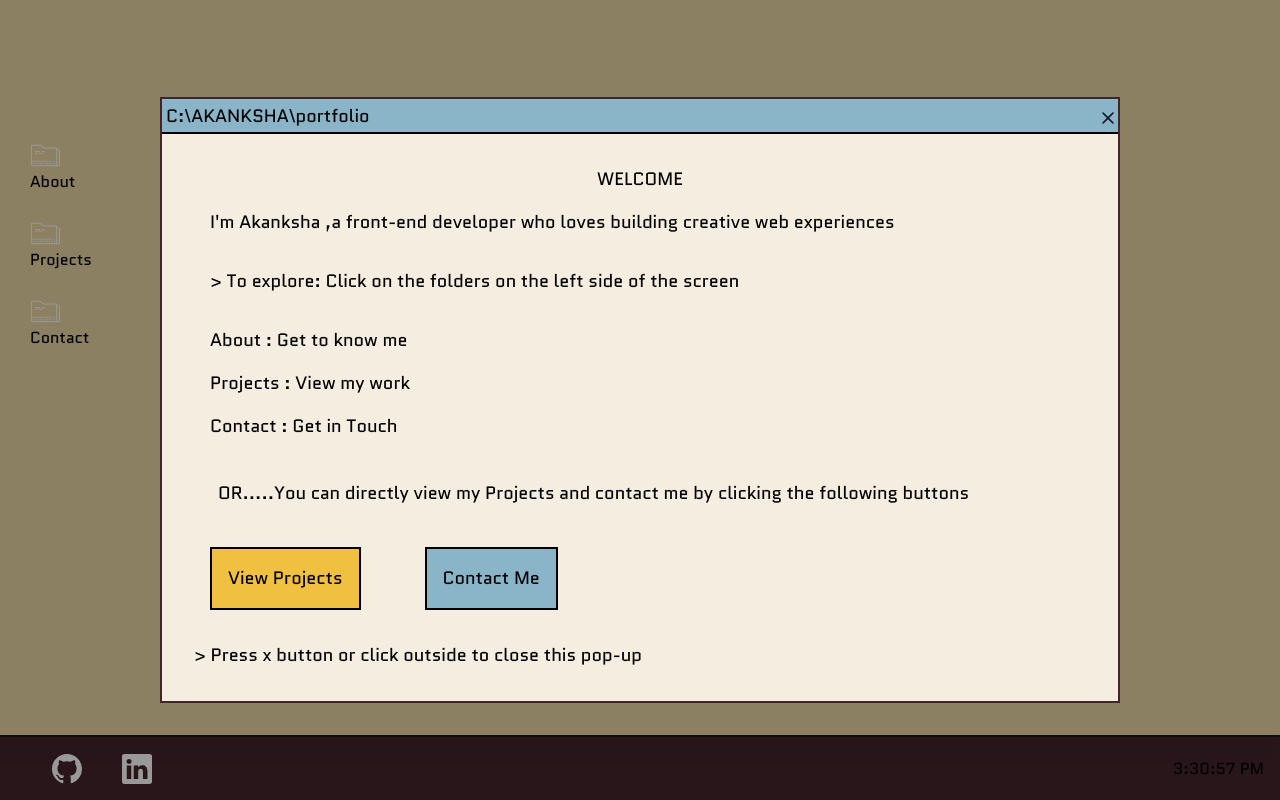
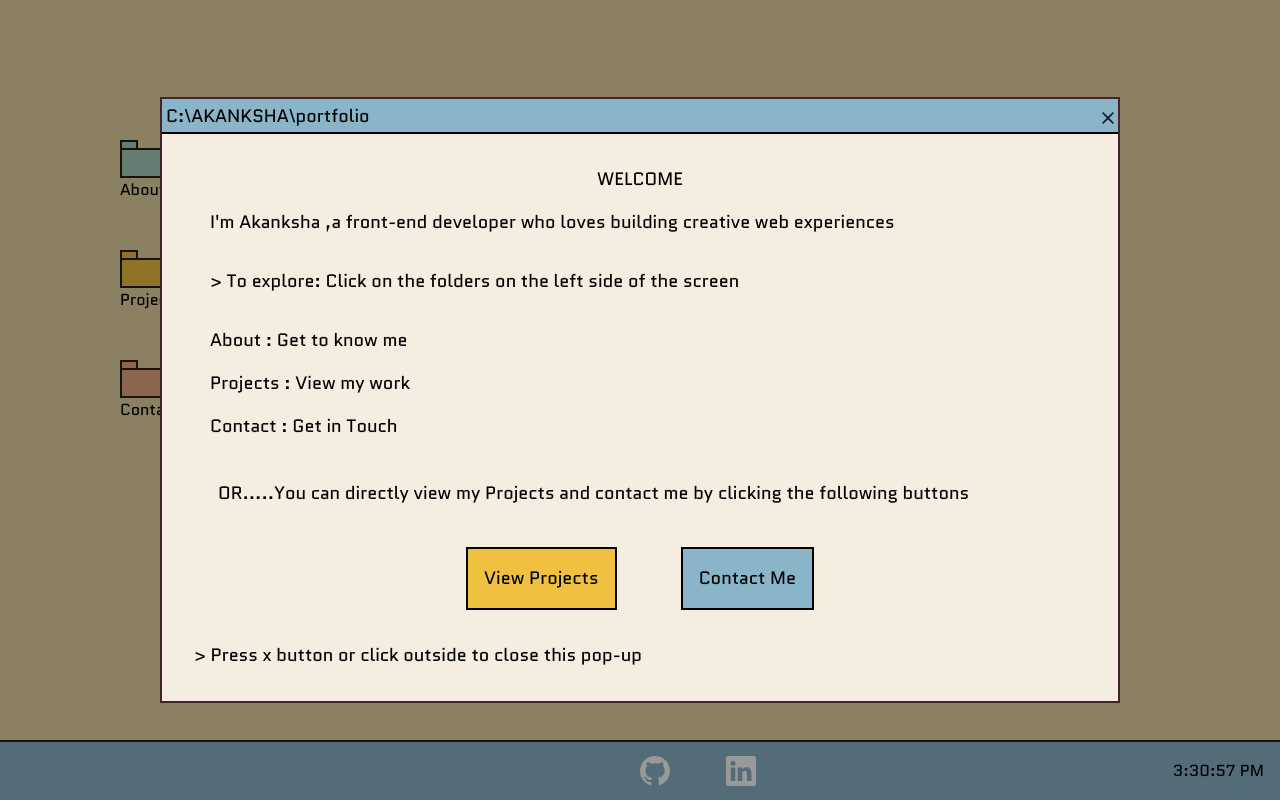
Before and after one commit to akisha-dev/Portfolio, a React (Vite) app: page / in a window 1280 px wide. Built offline with nearby package versions, Linux system fonts and the light colour scheme; the HTML template or start-up script is replaced by a standard one.

Commit message:
made project cards

```diff
--- /dev/null
+++ b/src/components/folderIcon.css
@@ -0,0 +1,26 @@
+.folder {
+  width: 48px;
+  height: 38px;
+  position: relative;
+}
+
+.folder-tab {
+  position: absolute;
+  top: 0;
+  left: 0;
+  width: 18px;
+  height: 8px;
+  background: #f0c040;
+  border: 2.5px solid #2a1f0e;
+  border-bottom: none;
+}
+
+.folder-body {
+  position: absolute;
+  bottom: 0;
+  left: 0;
+  right: 0;
+  height: 30px;
+  background: #f0c040;
+  border: 2.5px solid #2a1f0e;
+}
--- /dev/null
+++ b/src/components/folderIcon.jsx
@@ -0,0 +1,11 @@
+import "./FolderIcon.css";
+
+
+export default function FolderIcon({ color = "#f0c040" }) {
+  return (
+    <div className="folder">
+      <div className="folder-tab" style={{ background: color }} />
+      <div className="folder-body" style={{ background: color }} />
+    </div>
+  );
+}
--- a/src/components/footer.jsx
+++ b/src/components/footer.jsx
@@ -16,15 +16,19 @@ useEffect(()=>{
         flex flex-1
         items-center
         border-t-2
-        h-[65px]
-        border-[#211216]
-        bg-[#42242D]
+        h-[60px]
+        border-[#2a1f0e]
+        bg-[#8ab4c8]
       ">
             <div className='flex
             flex-1
-            gap-10
+
             items-center
-            pl-13
+            justify-center
+           fixed
+           space-x-14
+            left-1/2
+
            '>
 
             <a href="https://github.com/akisha-dev"
--- /dev/null
+++ b/src/components/projectCard.jsx
@@ -0,0 +1,16 @@
+export function ProjectCard({name, description, skills, live}){
+    return(
+        <>
+        <h1>{name}</h1>
+        <div>{description}</div>
+        <div className="flex flex-wrap gap-2">
+            {skills.map(s => (
+                <span key={s} className="bg-[#3D2B1F] text-[#F5EFD6] px-2 py-0.5 text-xs uppercase tracking-wide">
+                    {s}
+                </span>
+            ))}
+        </div>
+        <div>{live}</div>
+        </>
+    )
+}
--- a/src/components/welcome.jsx
+++ b/src/components/welcome.jsx
@@ -1,5 +1,7 @@
+import { Link } from "react-router-dom";
 import { Header } from "./header"
-import { useState } from "react";
+import { useState } from "react"
+import {Projects} from  '../pages/projects'
 
 export function Welcome(){
     const[isVisible,setIsVisible] = useState(true)
@@ -68,19 +70,27 @@ export function Welcome(){
          > OR.....You can directly view my Projects
             and contact me by clicking the following buttons
          </div>
-         <div className= "p-4 space-y-4 space-x-16" >
+         <div className='p-4
+         space-y-4
+         space-x-16
+         flex
+
+         justify-center'>
+         <Link to="/Projects">
          <button
          className="
          border-2
          p-4
          bg-[#f0c040]
-         ">View Projects</button>
+         ">View Projects</button></Link>
+
+         <Link to="/Contact">
          <button
          className="
          border-2
          p-4
          bg-[#8ab4c8]
-         ">Contact Me</button>
+         ">Contact Me</button></Link>
          </div>
        <p> &gt; Press x button or click outside to close this pop-up</p>
         </div></div>
--- a/src/index.css
+++ b/src/index.css
@@ -9,6 +9,16 @@ body {
   min-height: 100vh;
 
   background-image:
-    repeating-linear-gradient(0deg, transparent 0px, transparent 39px, rgba(255,255,255,0.03) 39px, rgba(255,255,255,0.03) 40px),
-    repeating-linear-gradient(90deg, transparent 0px, transparent 39px, rgba(255,255,255,0.03) 39px, rgba(255,255,255,0.03) 40px);
+    rerepeating-linear-gradient(
+      0deg,
+      transparent 0px, transparent 29px,
+      rgba(42, 31, 14, 0.07) 29px,
+      rgba(42, 31, 14, 0.07) 30px
+    ),
+    repeating-linear-gradient(
+      90deg,
+      transparent 0px, transparent 29px,
+      rgba(42, 31, 14, 0.07) 29px,
+      rgba(42, 31, 14, 0.07) 30px
+    );
 }
--- a/src/pages/home.jsx
+++ b/src/pages/home.jsx
@@ -2,9 +2,9 @@ import {Link} from 'react-router-dom'
 import{Projects} from './projects'
 import{Contact} from './contact'
 import{About} from './about'
-import folder from '../assets/folder.svg'
 import { Welcome } from '../components/welcome'
 import { Footer } from '../components/footer'
+import FolderIcon from '../components/folderIcon'
 
 export function Home(){
     return(
@@ -15,10 +15,10 @@ export function Home(){
         className='
         fixed
         top-[140px]
-        left-[30px]
+        left-[120px]
         flex
         flex-col
-         gap-6'
+         gap-12'
 
 
         >
@@ -27,23 +27,14 @@ export function Home(){
         <div
         className='z-0'>
         <Link to="/about">
-        <img src={folder}
-        width='30px'
-        height='36px'
-        className='invert'
-        ></img>
+        <FolderIcon color="#a8cfc0" />
         <button>About</button>
         </Link>
        </div>
 
         <div className='z-0'>
         <Link to="/projects">
-        <img src={folder}
-        width='30px'
-        height='36px'
-        className='invert'
-        ></img>
-
+       <FolderIcon color="#f0c040" />
         <button>Projects</button>
         </Link>
         </div>
@@ -51,11 +42,7 @@ export function Home(){
 
         <div className='z-0'>
         <Link to="/contact">
-        <img src={folder}
-        width='30px'
-        height='36px'
-        className='invert'
-        ></img>
+       <FolderIcon color="#e8a882" />
         <button>Contact</button>
         </Link>
         </div>
--- a/src/pages/projects.jsx
+++ b/src/pages/projects.jsx
@@ -1,4 +1,39 @@
+import { ProjectCard } from "../components/projectCard"
 export function Projects(){
     return (
-        <h1>This is a demo</h1>
+        <div>
+        <div>
+        <ProjectCard
+        name="GitCard"
+        description="Converts any GitHub username into a shareable profile card.
+        Fetches live data via GitHub REST API and exports it as a downloadable PNG using html2canvas.
+         Handles loading states, bad usernames, and failed requests.
+        "
+        skills={["React.js", "GitHub API",
+             "html2canvas", "Tailwind", "Vercel"]}
+        live="https://git-card-tau.vercel.app"></ProjectCard>
+       </div>
+        <div>
+         <ProjectCard
+        name="Keyboard Heatmap"
+        description="A visual keyboard that lights up as you type.
+         Tracks keystroke frequency in real-time and shifts key colors from white → yellow → red
+         using custom HSL math. Zero libraries, original logic."
+        skills={["Vanilla JS", "HTML",
+             "CSS", "Keyboard Events"]}
+        live={'https://akisha-dev.github.io/Keyboard-heatmap/'}></ProjectCard>
+        </div>
+
+        <div>
+         <ProjectCard
+        name="TypingFlow"
+        description="Typing speed test with word-by-word cursor tracking,
+         real-time correct/incorrect color feedback, and WPM calculated from elapsed time.
+         Supports backspace and full word progression no libraries."
+        skills={["Vanilla JS", "HTML",
+             "CSS", "DOM"]}
+
+        live="https://akisha-dev.github.io/typing-test/"></ProjectCard>
+        </div></div>
+
 )}
```
